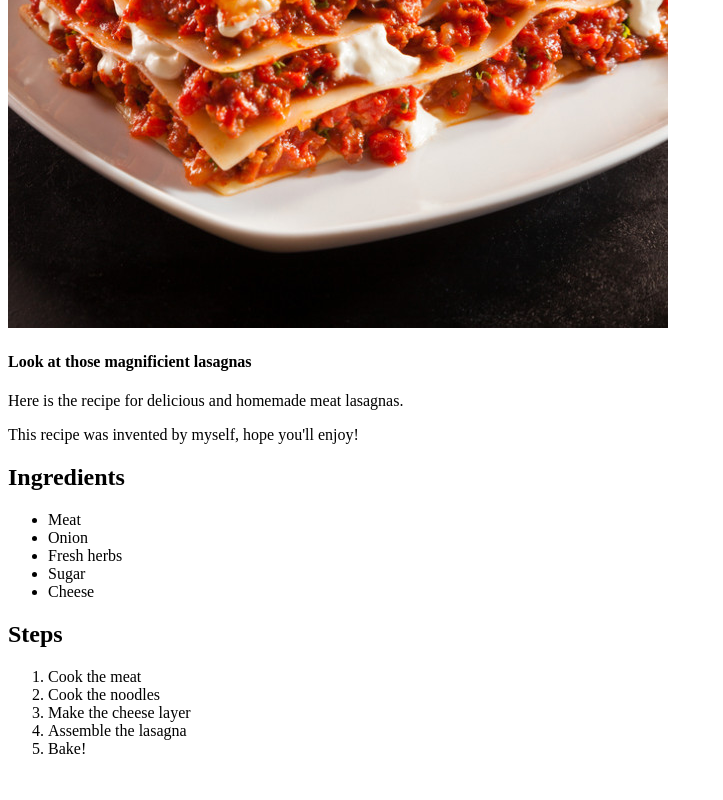
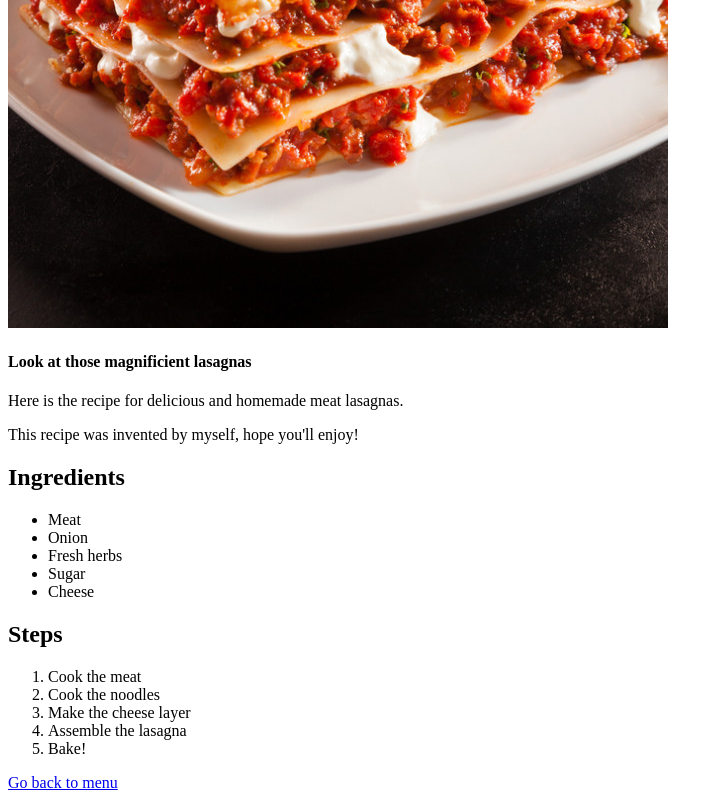
Before and after one commit to valcrog/odin-recipes, a plain HTML site: page recipes/lasagna.html in a window 1280 px wide. Shown: the part 412-1212 px from the top of the page, without its empty margins (0-723 px from the left). Before the commit the page ends 1186 px from the top, so only its background shows below. Drawn offline with Linux system fonts and the light colour scheme.

Commit message:
Added back to menu button

```diff
--- a/recipes/lasagna.html
+++ b/recipes/lasagna.html
@@ -28,5 +28,6 @@
         <li>Assemble the lasagna</li>
         <li>Bake!</li>
     </ol>
+    <a href="../index.html">Go back to menu</a>
 </body>
 </html>
```
